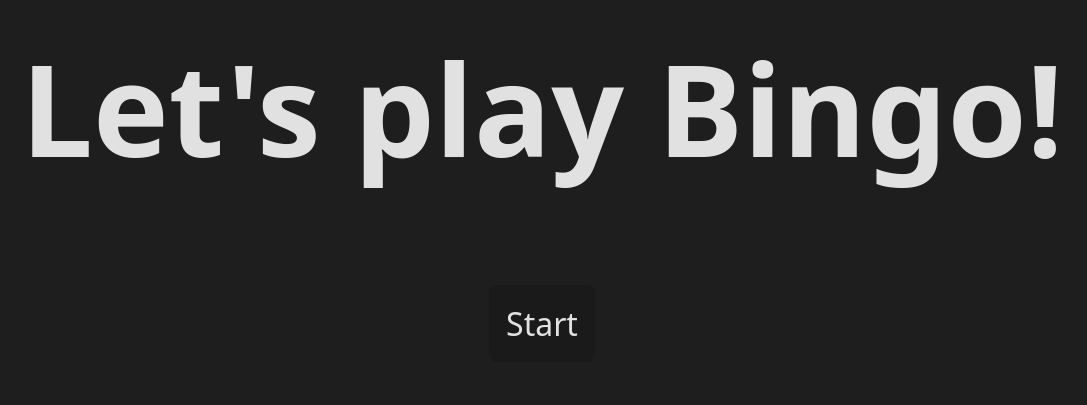
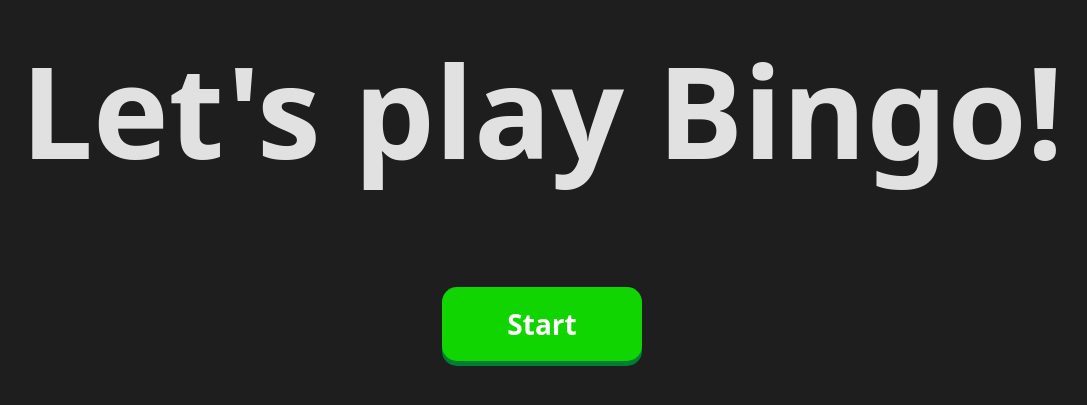
Before and after one commit to AugustDaniel/Bingo-App, a React (Vite) app: page / in a window 1280 px wide. Shown: the part 253-658 px from the top of the page, without its empty margins (98-1185 px from the left). Built offline with nearby package versions, Linux system fonts and the light colour scheme.

Commit message:
changed styling of start button

```diff
--- a/src/components/StartScreen.css
+++ b/src/components/StartScreen.css
@@ -1,5 +1,33 @@
 .start-section button {
-    padding: 1rem;
+    all: unset;
+    display: inline-block;
+    padding: 1rem 2.5rem;
+    background-color: #10d501; /* Softer, warmer orange */
+    color: white;
+    font-weight: 700;
+    font-size: 1.75rem;
+    text-align: center;
+    border-radius: 15px;
+    box-shadow:
+            0 5px #007e33;
+    transition:
+            background-color 0.2s ease,
+            transform 0.1s ease,
+            box-shadow 0.1s ease;
+    cursor: pointer;
+    user-select: none;
+    box-sizing: border-box;
+    min-width: 200px;
+}
+
+.start-section button:hover {
+    background-color: #07b801;
+}
+
+.start-section button:active {
+    transform: translateY(3px);
+    box-shadow:
+            0 2px #00471a;
 }
 
 @media only screen and (max-width: 600px) {
```
Also changed, not shown: public/background.png (added).
